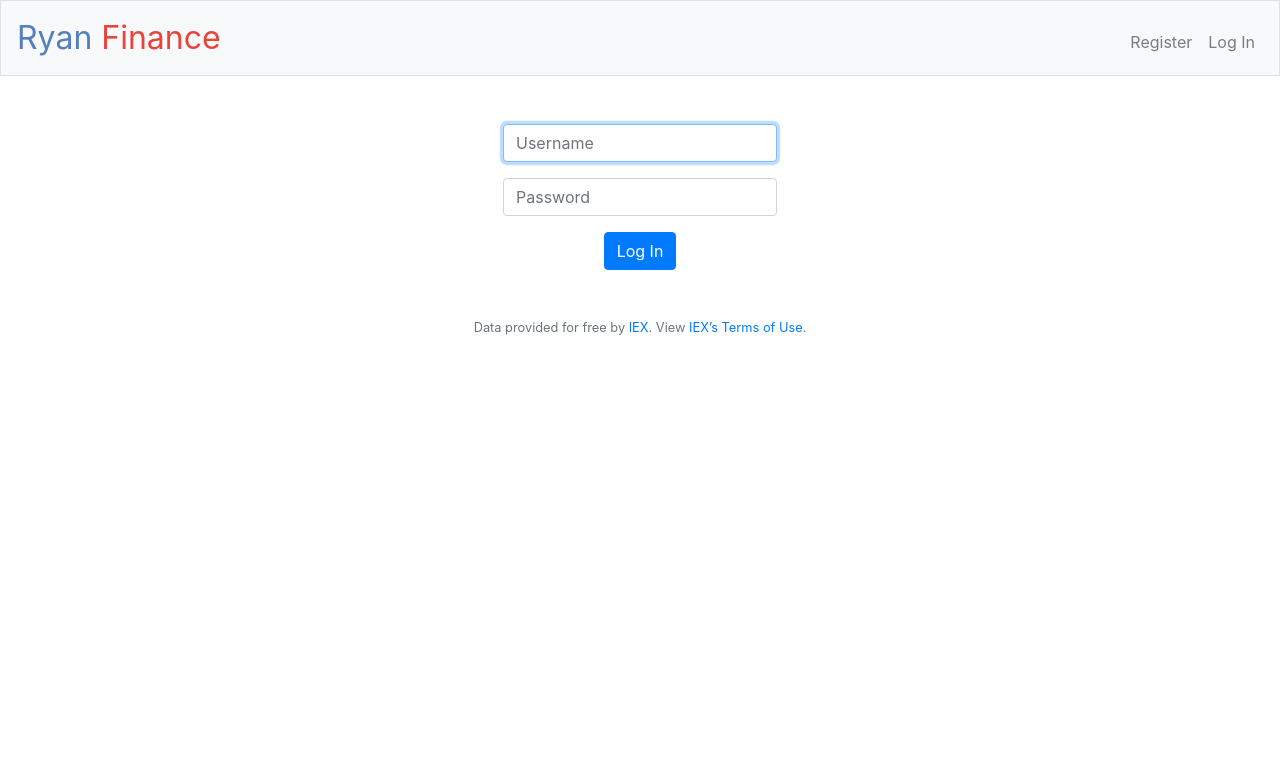
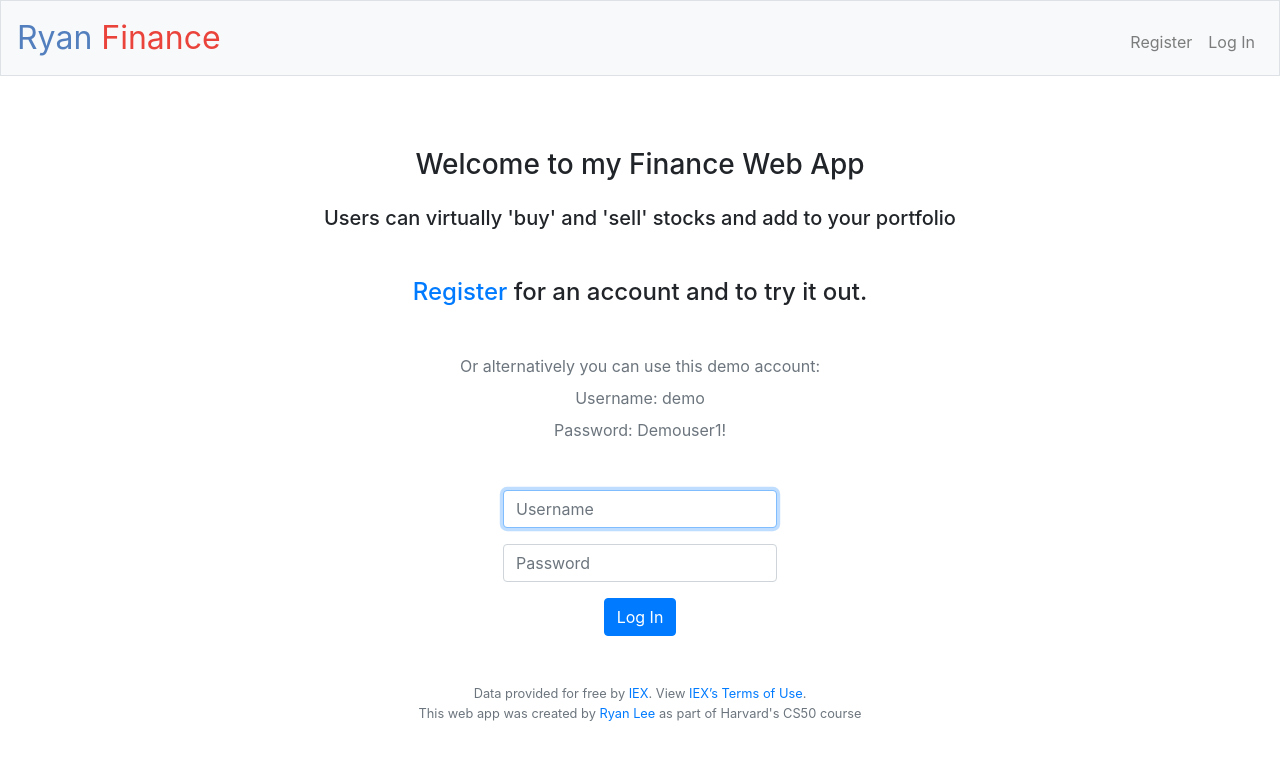
Before and after one commit to RyanzpLee/FinanceWebsite, a Flask app: page /login in a window 1280 px wide. Shown: the top 760 px of the page. Run offline with Flask 2, Linux system fonts and the light colour scheme; some libraries are stand-ins or nearby versions.

Commit message:
Changed login layout

```diff
--- a/static/styles.css
+++ b/static/styles.css
@@ -38,6 +38,14 @@ main img {
   max-width: 100%;
 }
 
+main .intro {
+  margin-bottom: 3rem;
+}
+
+main .register {
+  margin-bottom: 1rem;
+}
+
 main .buy_desc {
   padding: 0.5rem;
   margin-top: 5rem;
@@ -69,13 +77,11 @@ main #message {
   position: relative;
   padding: 20px;
   margin-top: 10px;
-
 }
 
 main #message p {
   padding: 10px 35px;
   font-size: 18px;
-
 }
 
 main .valid {
--- a/templates/layout.html
+++ b/templates/layout.html
@@ -63,6 +63,8 @@
 
         <footer class="small text-center text-muted">
             Data provided for free by <a href="https://iextrading.com/developer">IEX</a>. View <a href="https://iextrading.com/api-exhibit-a/">IEX’s Terms of Use</a>.
+            <br>
+            This web app was created by <a href="http://ryanzplee.com">Ryan Lee</a> as part of Harvard's CS50 course
         </footer>
 
     </body>
--- a/templates/login.html
+++ b/templates/login.html
@@ -5,6 +5,17 @@
 {% endblock %}
 
 {% block main %}
+
+<div class="intro">
+    <h3 class="m-4"> Welcome to my Finance Web App</h4>
+    <h5 class="m-4">Users can virtually 'buy' and 'sell' stocks and add to your portfolio</h5>
+
+    <h4 class="m-5"> <a href="/register">Register</a> for an account and to try it out. </h4>
+    <p class="m-2 text-center text-muted">Or alternatively you can use this demo account:</p>
+    <p class="m-2 text-center text-muted">Username: demo</p>
+    <p class="m-2 text-center text-muted">Password: Demouser1!</p>
+</div>
+
     <form action="/login" method="post">
         <div class="form-group">
             <input autocomplete="off" autofocus class="form-control" name="username" placeholder="Username" type="text" required pattern=".*\S.*">
```
Also changed, not shown: templates/register.html (+9 -0 lines), finance.db, 1 other file.
